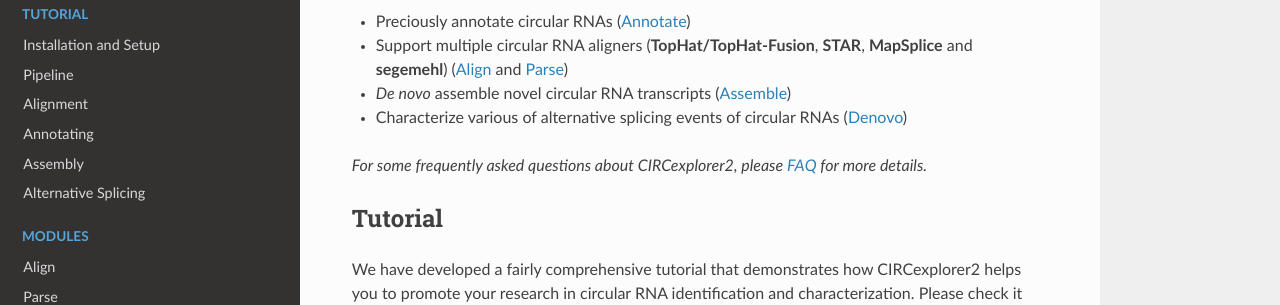
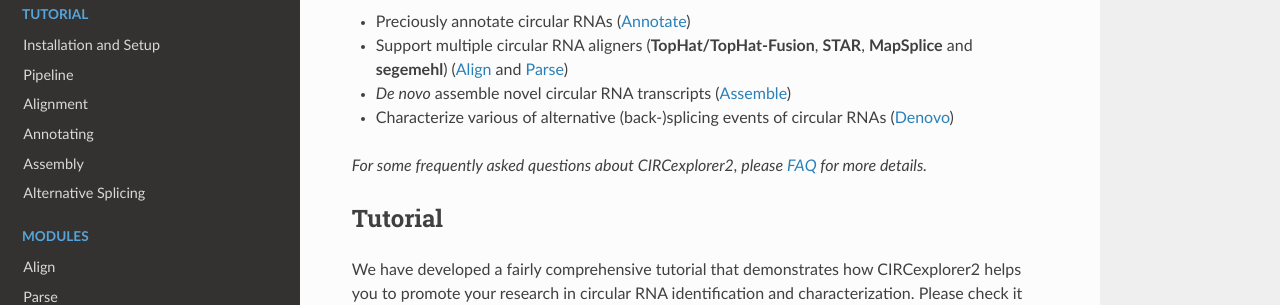
Before and after one commit to YangLab/CIRCexplorer2, an MkDocs documentation site: the page built from docs/index.md, in a window 1280 px wide and 900 px high, scrolled down 409 px. Shown: the part 150-455 px from the top of the window. Built offline with MkDocs 1.6.1, drawn with Linux system fonts in a browser that asks for light colours; nearby versions of some CDN libraries; old or Windows-style settings are respelled for this version of MkDocs.

Commit message:
update docs

```diff
--- a/docs/index.md
+++ b/docs/index.md
@@ -26,7 +26,7 @@ Maintainer: Xu-Kai Ma (maxukai@picb.ac.cn)
 * Preciously annotate circular RNAs ([Annotate](modules/annotate.md))
 * Support multiple circular RNA aligners (**TopHat/TopHat-Fusion**, **STAR**, **MapSplice** and **segemehl**) ([Align](modules/align.md) and [Parse](modules/parse.md))
 * *De novo* assemble novel circular RNA transcripts ([Assemble](modules/assemble.md))
-* Characterize various of alternative splicing events of circular RNAs ([Denovo](modules/denovo.md))
+* Characterize various of alternative (back-)splicing events of circular RNAs ([Denovo](modules/denovo.md))
 
 *For some frequently asked questions about CIRCexplorer2, please [FAQ](about/faq.md) for more details.*
 
```
Also changed, not shown: README.md (+2 -2 lines), README.rst.
